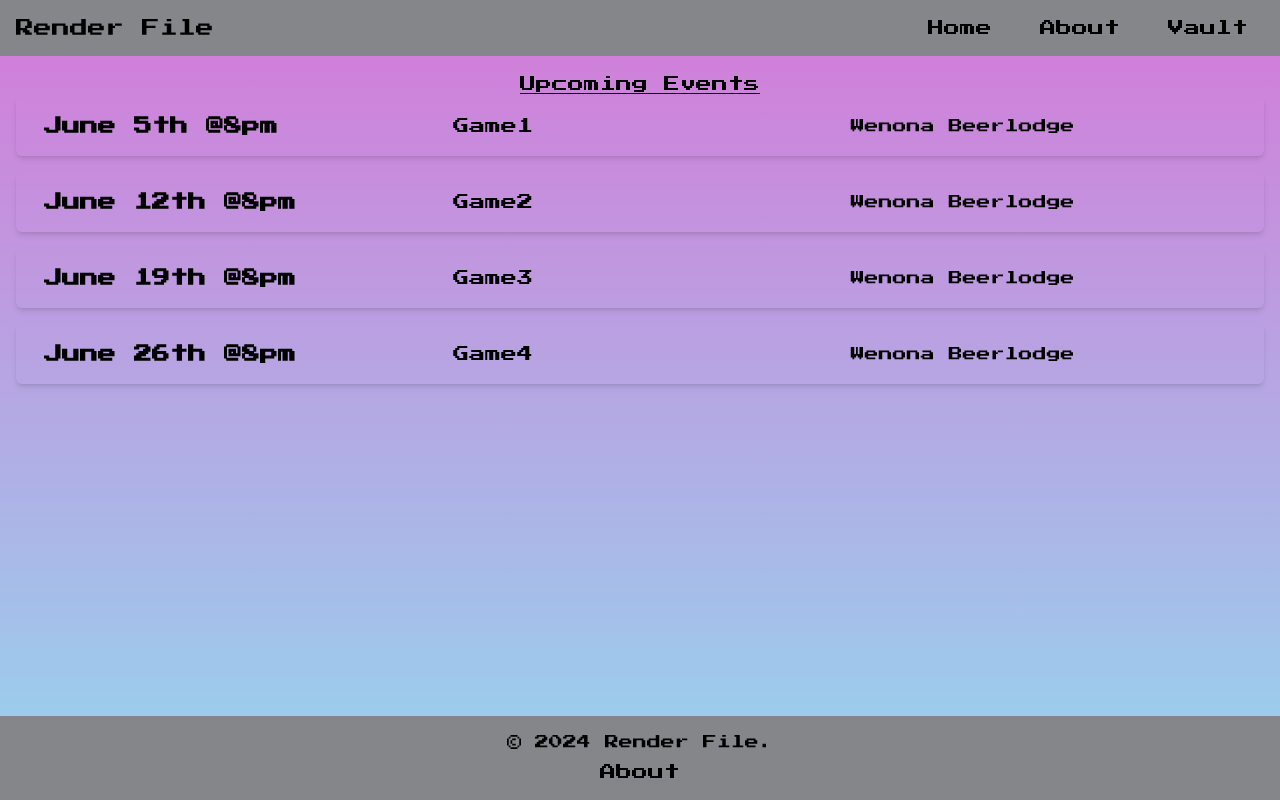
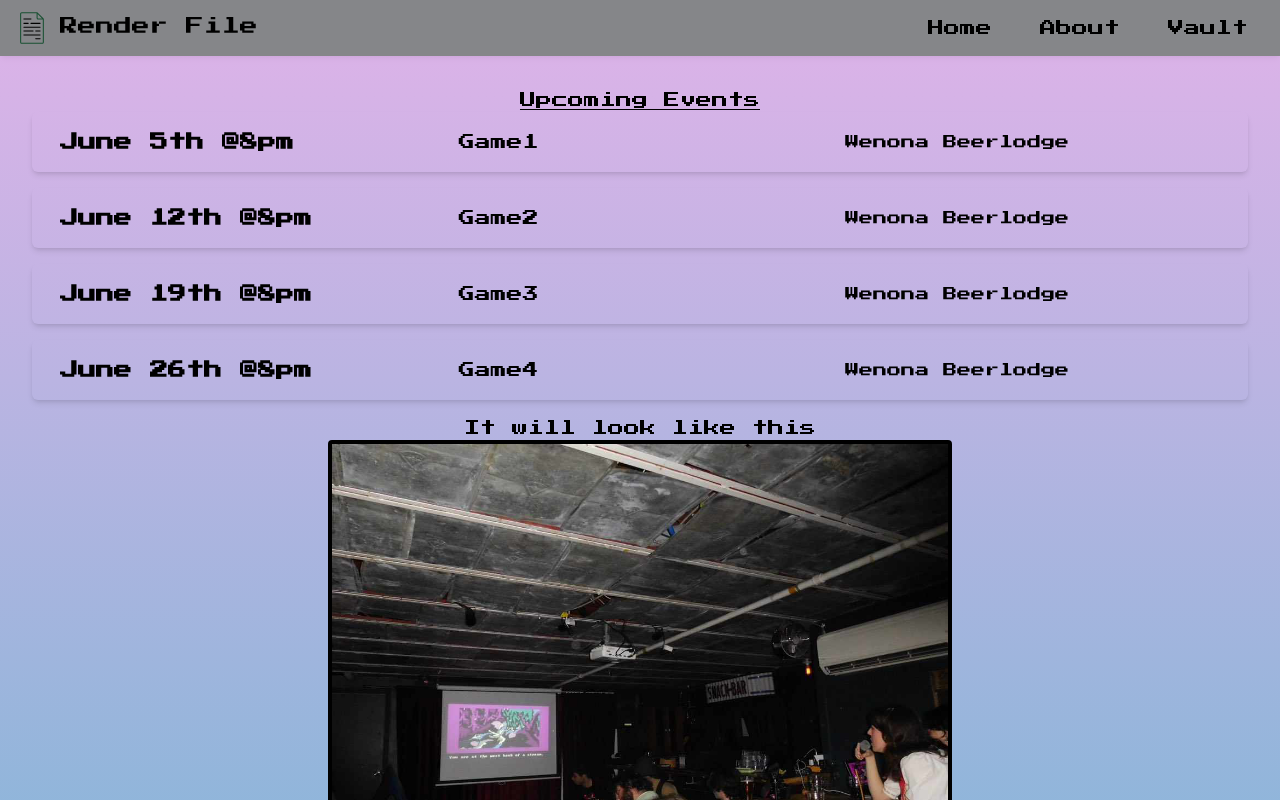
Before and after one commit to garrethil/render-file, a React (Vite) app in the folder client/: page / in a window 1280 px wide. Shown: the top 800 px of the page. Built offline with nearby package versions, Linux system fonts and the light colour scheme.

Commit message:
add project

```diff
--- a/client/index.html
+++ b/client/index.html
@@ -2,7 +2,7 @@
 <html lang="en">
   <head>
     <meta charset="UTF-8" />
-    <link rel="icon" type="image/svg+xml" href="/file.svg" />
+    <link rel="icon" type="image/svg+xml" href="/file-black.svg" />
     <link rel="preconnect" href="https://fonts.googleapis.com" />
     <link rel="preconnect" href="https://fonts.gstatic.com" crossorigin />
     <link
--- a/client/src/components/Nav.jsx
+++ b/client/src/components/Nav.jsx
@@ -1,14 +1,22 @@
 import { useState } from "react";
 import { Link } from "react-router-dom";
+
 const Navbar = () => {
   const [isOpen, setIsOpen] = useState(false);
 
   return (
     <nav className="bg-headerBG shadow-md">
-      <div className="container mx-auto px-4 py-2 flex justify-between items-center">
-        <a className="text-lg font-normal" href="/">
-          Render File
-        </a>
+      <div className="container mx-auto px-4 py-2 flex justify-between items-center relative">
+        <div className="container flex">
+          <a className="text-lg font-normal flex" href="/">
+            <img
+              src="/file-green.svg"
+              alt="Render File Logo"
+              className="w-8 h-8 mr-3"
+            />
+            Render File
+          </a>
+        </div>
         <button
           className="text-gray-800 md:hidden"
           onClick={() => setIsOpen(!isOpen)}
@@ -31,7 +39,7 @@ const Navbar = () => {
           </svg>
         </button>
         <div
-          className={`md:flex items-center w-full md:w-auto ${
+          className={`absolute top-full left-0 right-0 bg-headerBG md:static md:flex items-center md:w-auto transition-all duration-300 ${
             isOpen ? "block" : "hidden"
           }`}
           id="navbarNav"
@@ -39,6 +47,7 @@ const Navbar = () => {
           <ul className="md:flex md:space-x-4">
             <li className="nav-item">
               <Link
+                onClick={() => setIsOpen(!isOpen)}
                 className="block py-2 px-4 text-gray-800 hover:text-green-600"
                 to="/"
               >
@@ -47,6 +56,7 @@ const Navbar = () => {
             </li>
             <li className="nav-item">
               <Link
+                onClick={() => setIsOpen(!isOpen)}
                 className="block py-2 px-4 text-gray-800 hover:text-gray-600"
                 to="/about"
               >
@@ -55,6 +65,7 @@ const Navbar = () => {
             </li>
             <li className="nav-item">
               <Link
+                onClick={() => setIsOpen(!isOpen)}
                 className="block py-2 px-4 text-gray-800 hover:text-gray-600"
                 to="/vault"
               >
--- a/client/src/index.css
+++ b/client/src/index.css
@@ -9,6 +9,10 @@
   color: black;
 }
 
+.vault-item {
+  color: red;
+}
+
 .bodySection {
-  background-image: linear-gradient(to bottom, #d080da, #9cccec);
+  background-image: linear-gradient(to bottom, #c990ddaf, #83b6d8);
 }
--- a/client/src/pages/About.jsx
+++ b/client/src/pages/About.jsx
@@ -2,8 +2,10 @@ export default function About() {
   return (
     <div className="flex flex-col items-center p-4">
       <div className="p-6 rounded-lg shadow-md text-center w-full md:w-1/2">
-        <h1 className="text-2xl font-bold mb-4">What is Render File...</h1>
-        <p className="text-md text-gray-700 m-4">
+        <h1 className="text-xl font-bold mb-4 underline">
+          What is Render File?
+        </h1>
+        <p className="text-sm text-gray-700 m-4">
           Render File is a weekly event in Toronto exploring improvised music
           and video games. It is held every Wednesday, 8pm at Wenona Craft Beer
           Lodge.
--- a/client/src/pages/Details.jsx
+++ b/client/src/pages/Details.jsx
@@ -8,18 +8,31 @@ const DetailsPage = () => {
   if (!selectedVideo) {
     return <div>No card selected.</div>;
   }
+  const opts = {
+    playerVars: {
+      controls: 0,
+      modestbranding: 1,
+      fs: 1,
+    },
+  };
 
   return (
     <div className="flex flex-col items-center p-4">
-      <h2 className="text-xl mb-5 underline">{selectedVideo.title}</h2>
-      <YouTube videoId={selectedVideo.videoId} className="mb-4" />
-      <h4 className="my-3">{selectedVideo.date}</h4>
+      <h2 className="text-xl m-5 underline">{selectedVideo.title}</h2>
+      <div className="rounded overflow-hidden">
+        <YouTube
+          videoId={selectedVideo.videoId}
+          opts={opts}
+          className="mb-4 "
+        />
+      </div>
       <pre
         style={{ whiteSpace: "pre-wrap" }}
         className="m-2 p-2 border-t border-gray-300"
       >
         {selectedVideo.desc}
       </pre>
+      <h5 className="my-3 text-xs">{selectedVideo.date}</h5>
     </div>
   );
 };
--- a/client/src/pages/Home.jsx
+++ b/client/src/pages/Home.jsx
@@ -2,8 +2,14 @@ import Schedule from "../components/Schedule";
 
 export default function Home() {
   return (
-    <div className="max-w-full flex justify-center min-h-full">
+    <div className="w-full flex flex-col items-center p-4">
       <Schedule />
+      <h3>It will look like this</h3>
+      <img
+        src="/renderFile3.png"
+        alt="Render File Event"
+        className="mx-5 mb-4 border-4 border-gray-300 rounded md:w-1/2 justify-center"
+      />
     </div>
   );
 }
--- a/client/src/pages/Vault.jsx
+++ b/client/src/pages/Vault.jsx
@@ -48,10 +48,10 @@ export default function Vault() {
       <img
         src="/renderFile2.png"
         alt="Render File Event"
-        className="mx-5 mb-4 border-4 border-gray-300 rounded"
+        className="mx-5 mb-4 border-4 border-gray-300 rounded md:w-1/2"
       />
       <h2 className="text-xl font-bold mb-4">Past Renderings</h2>
-      <div className="flex flex-col gap-4 w-full">
+      <div className="flex flex-col gap-4 w-full vault-item">
         {data.map((video) => (
           <div
             key={video.videoId}
```
Also changed, not shown: client/public/file-black.svg (added), client/public/file-green.svg.
